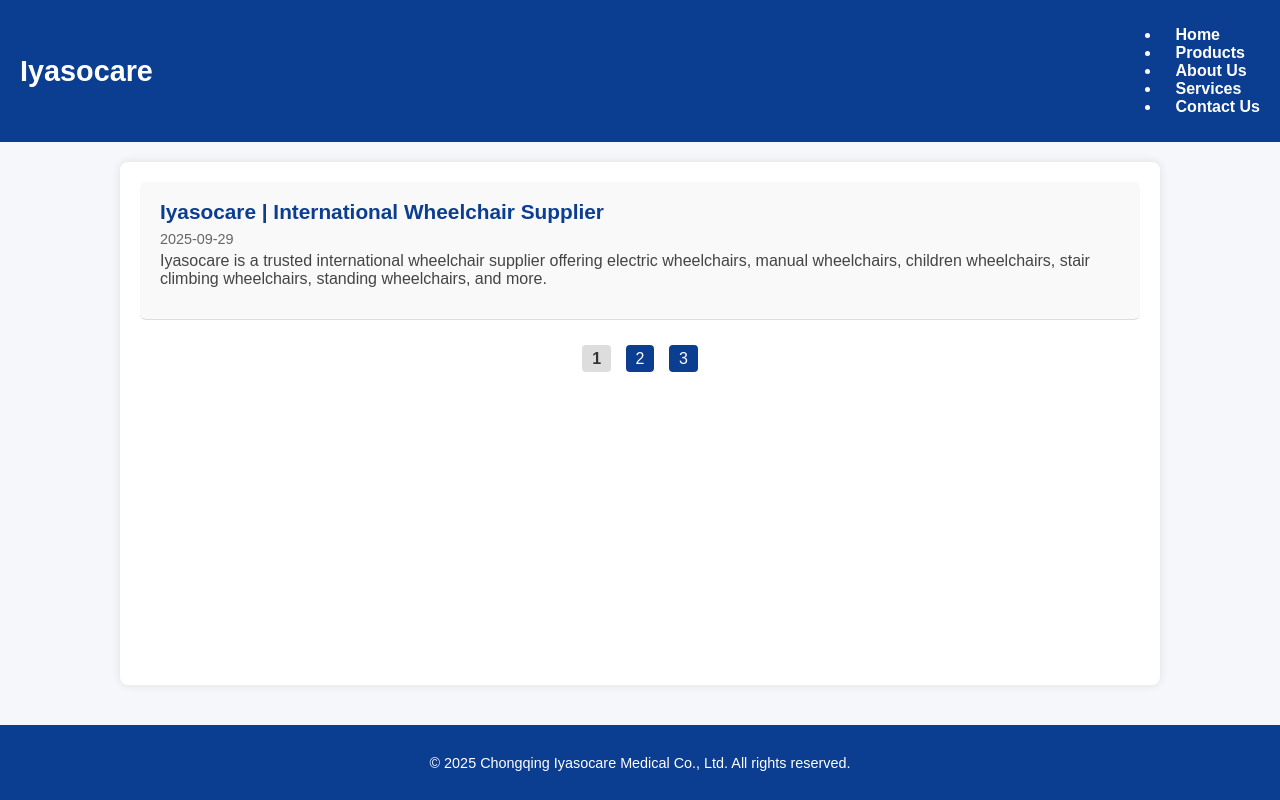
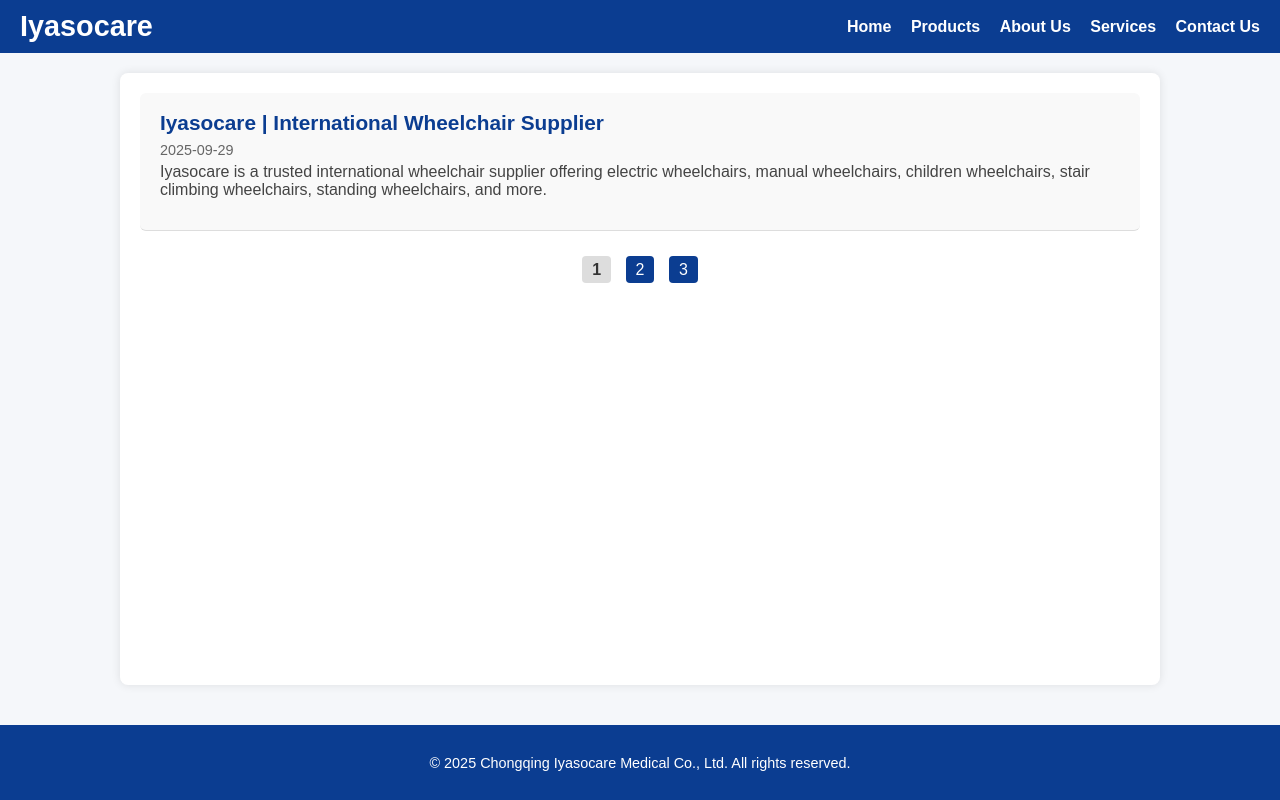
Before and after one commit to iyasomed/Iyasomed.github.io, a plain HTML site: page index.html in a window 1280 px wide. Drawn offline with Linux system fonts and the light colour scheme.

Commit message:
Update index.html

```diff
--- a/index.html
+++ b/index.html
@@ -13,13 +13,11 @@
   <h1><a href="https://www.iyasomed.com" target="_blank" style="color: white; text-decoration: none;">Iyasocare</a></h1>
 
   <nav>
-    <ul>
-      <li><a href="https://iyasomed.github.io/">Home</a></li>
-      <li><a href="https://www.iyasomed.com/products/">Products</a></li>
-      <li><a href="https://www.iyasomed.com/about-us/">About Us</a></li>
-      <li><a href="https://www.iyasomed.com/services/">Services</a></li>
-      <li><a href="https://www.iyasomed.com/contact/">Contact Us</a></li>
-    </ul>
+      <a href="https://iyasomed.github.io/">Home</a>
+      <a href="https://www.iyasomed.com/products/">Products</a>
+      <a href="https://www.iyasomed.com/about-us/">About Us</a>
+      <a href="https://www.iyasomed.com/services/">Services</a>
+      <a href="https://www.iyasomed.com/contact/">Contact Us</a>
   </nav>
 </header>
 
```
